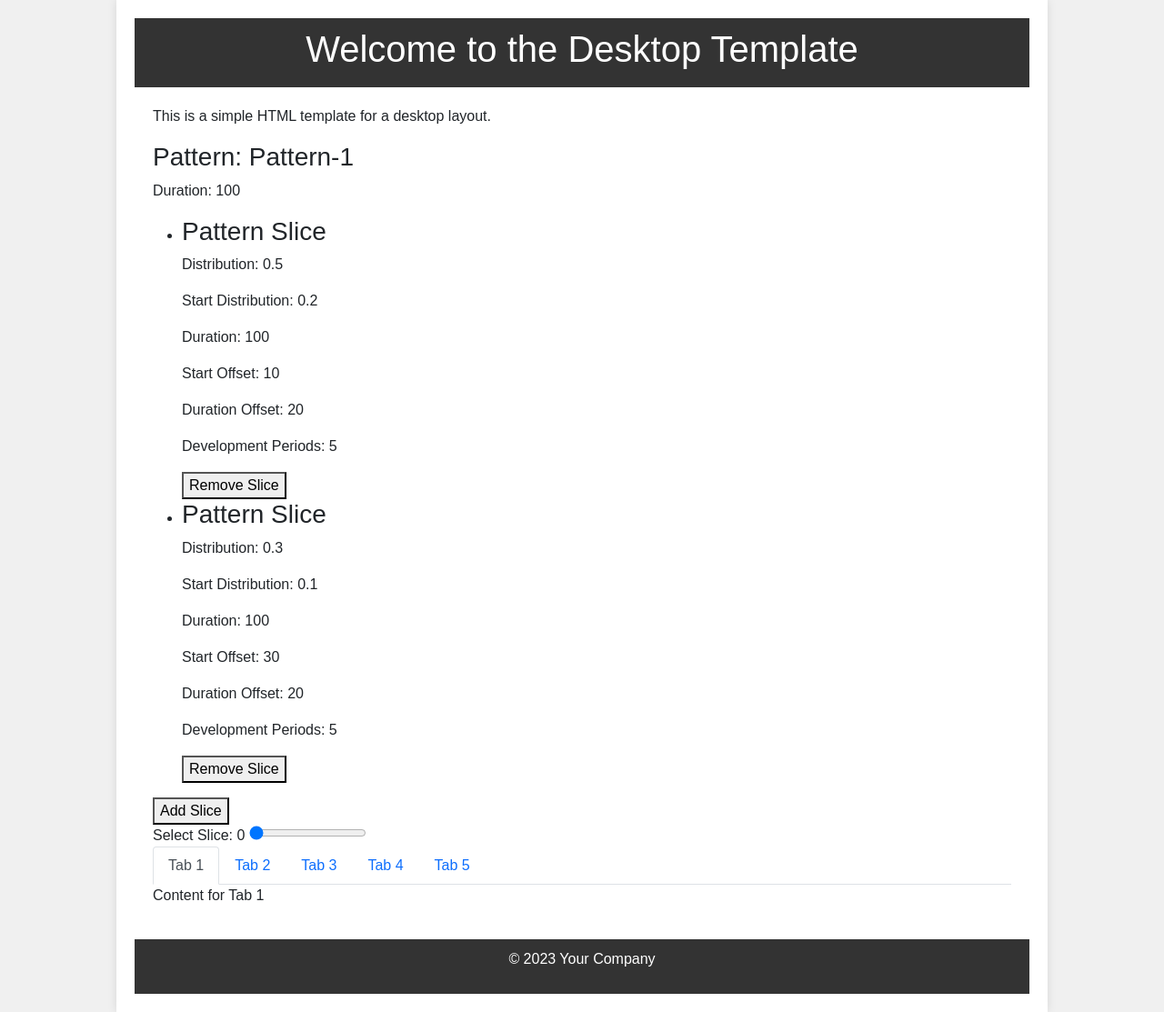
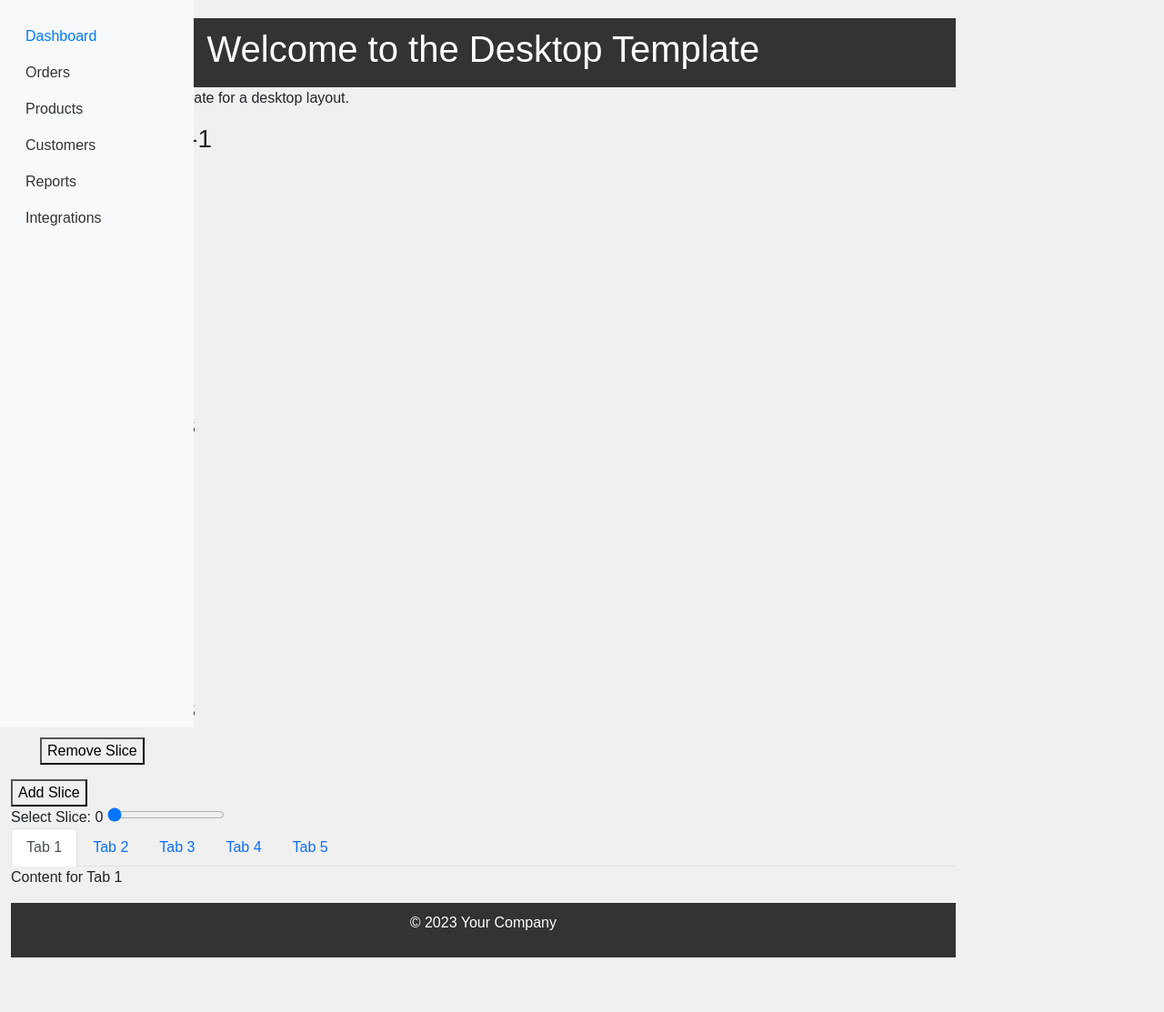
Before and after one commit to smith404/ACS, a Flask app: page /desktop/ in a window 1280 px wide. Shown: the whole page at 91% size. After the commit the page ends 1053 px from the top, so only its background shows below. Run offline with Flask 3, Linux system fonts and the light colour scheme; some libraries are stand-ins or nearby versions.

Commit message:
added side navigation

```diff
--- /dev/null
+++ b/static/css/site.css
@@ -0,0 +1,39 @@
+body {
+    font-family: Arial, sans-serif;
+    margin: 0;
+    padding: 0;
+    background-color: #f0f0f0;
+}
+.container {
+    width: 80%;
+    margin: 0 auto;
+    padding: 20px;
+    background-color: #fff;
+    box-shadow: 0 0 10px rgba(0, 0, 0, 0.1);
+}
+.container-fluid {
+    padding: 0;
+}
+header, footer {
+    background-color: #333;
+    color: #fff;
+    text-align: center;
+    padding: 10px 0;
+}
+main {
+    padding: 20px;
+}
+.sidebar {
+    height: 100vh;
+    position: fixed;
+    top: 0;
+    left: 0;
+    overflow-x: hidden;
+    padding-top: 20px;
+}
+.sidebar .nav-link {
+    color: #333;
+}
+.sidebar .nav-link.active {
+    color: #007bff;
+}
--- /dev/null
+++ b/static/js/desktop.js
@@ -0,0 +1,12 @@
+angular.module('app').controller('MainController', function() {
+    this.patternData = {
+        identifier: 'Pattern-1',
+        slices: [
+            { distribution: 0.5, startDistribution: 0.2, duration: 100, startOffset: 10, durationOffset: 20, developmentPeriods: 5 },
+            { distribution: 0.3, startDistribution: 0.1, duration: 100, startOffset: 30, durationOffset: 20, developmentPeriods: 5 }
+        ],
+        duration: 100
+    };
+    this.maxSlice = this.patternData.slices.length;
+    this.selectedSlice = 0;
+});
--- a/templates/desktop.html
+++ b/templates/desktop.html
@@ -5,30 +5,8 @@
     <meta name="viewport" content="width=device-width, initial-scale=1.0">
     <title>Desktop Template</title>
     <link rel="stylesheet" href="{{ url_for('static', filename='vendor/bootstrap/css/bootstrap.min.css')}}">
-    <style>
-        body {
-            font-family: Arial, sans-serif;
-            margin: 0;
-            padding: 0;
-            background-color: #f0f0f0;
-        }
-        .container {
-            width: 80%;
-            margin: 0 auto;
-            padding: 20px;
-            background-color: #fff;
-            box-shadow: 0 0 10px rgba(0, 0, 0, 0.1);
-        }
-        header, footer {
-            background-color: #333;
-            color: #fff;
-            text-align: center;
-            padding: 10px 0;
-        }
-        main {
-            padding: 20px;
-        }
-    </style>
+    <link rel="stylesheet" href="{{ url_for('static', filename='css/site.css')}}">
+
     <script src="{{ url_for('static', filename='vendor/angular/angular.min.js')}}"></script>
     <script>
         angular.module('app', []);
@@ -36,13 +14,51 @@
     <script src="{{ url_for('static', filename='components/patternSlice.js')}}"></script>
     <script src="{{ url_for('static', filename='components/sliceSelector.js')}}"></script>
     <script src="{{ url_for('static', filename='components/pattern.js')}}"></script>
+    <script src="{{ url_for('static', filename='js/desktop.js')}}"></script>
 </head>
 <body>
-    <div class="container" ng-controller="MainController as ctrl">
+    <div class="container-fluid" ng-controller="MainController as ctrl">
+        <div class="row">
+            <nav class="col-md-2 d-none d-md-block bg-light sidebar">
+                <div class="sidebar-sticky">
+                    <ul class="nav flex-column">
+                        <li class="nav-item">
+                            <a class="nav-link active" href="#">
+                                Dashboard
+                            </a>
+                        </li>
+                        <li class="nav-item">
+                            <a class="nav-link" href="#">
+                                Orders
+                            </a>
+                        </li>
+                        <li class="nav-item">
+                            <a class="nav-link" href="#">
+                                Products
+                            </a>
+                        </li>
+                        <li class="nav-item">
+                            <a class="nav-link" href="#">
+                                Customers
+                            </a>
+                        </li>
+                        <li class="nav-item">
+                            <a class="nav-link" href="#">
+                                Reports
+                            </a>
+                        </li>
+                        <li class="nav-item">
+                            <a class="nav-link" href="#">
+                                Integrations
+                            </a>
+                        </li>
+                    </ul>
+                </div>
+            </nav>
+            <main role="main" class="col-md-9 ml-sm-auto col-lg-10 px-4">
                 <header>
                     <h1>Welcome to the Desktop Template</h1>
                 </header>
-        <main>
                 <p>This is a simple HTML template for a desktop layout.</p>
                 <pattern
                     pattern-data="ctrl.patternData">
@@ -85,26 +101,13 @@
                         <p>Content for Tab 5</p>
                     </div>
                 </div>
-        </main>
                 <footer>
                     <p>&copy; 2023 Your Company</p>
                 </footer>
+            </main>
+        </div>
     </div>
     <script src="{{ url_for('static', filename='vendor/jquery/jquery.js')}}"></script>
     <script src="{{ url_for('static', filename='vendor/bootstrap/js/bootstrap.bundle.min.js')}}"></script>
-    <script>
-        angular.module('app').controller('MainController', function() {
-            this.patternData = {
-                identifier: 'Pattern-1',
-                slices: [
-                    { distribution: 0.5, startDistribution: 0.2, duration: 100, startOffset: 10, durationOffset: 20, developmentPeriods: 5 },
-                    { distribution: 0.3, startDistribution: 0.1, duration: 100, startOffset: 30, durationOffset: 20, developmentPeriods: 5 }
-                ],
-                duration: 100
-            };
-            this.maxSlice = this.patternData.slices.length;
-            this.selectedSlice = 0;
-        });
-    </script>
 </body>
 </html>
```
Lines whose indentation alone changed are shown as unchanged.
